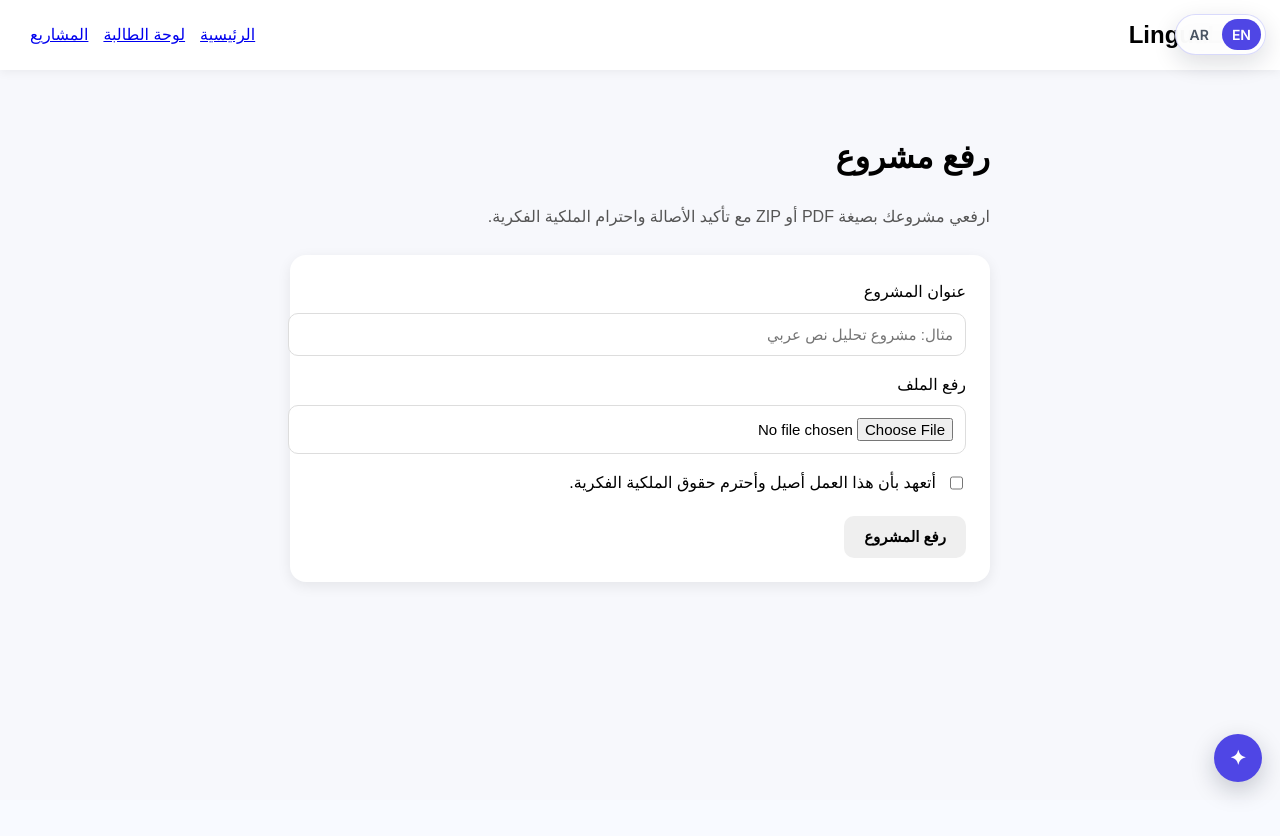
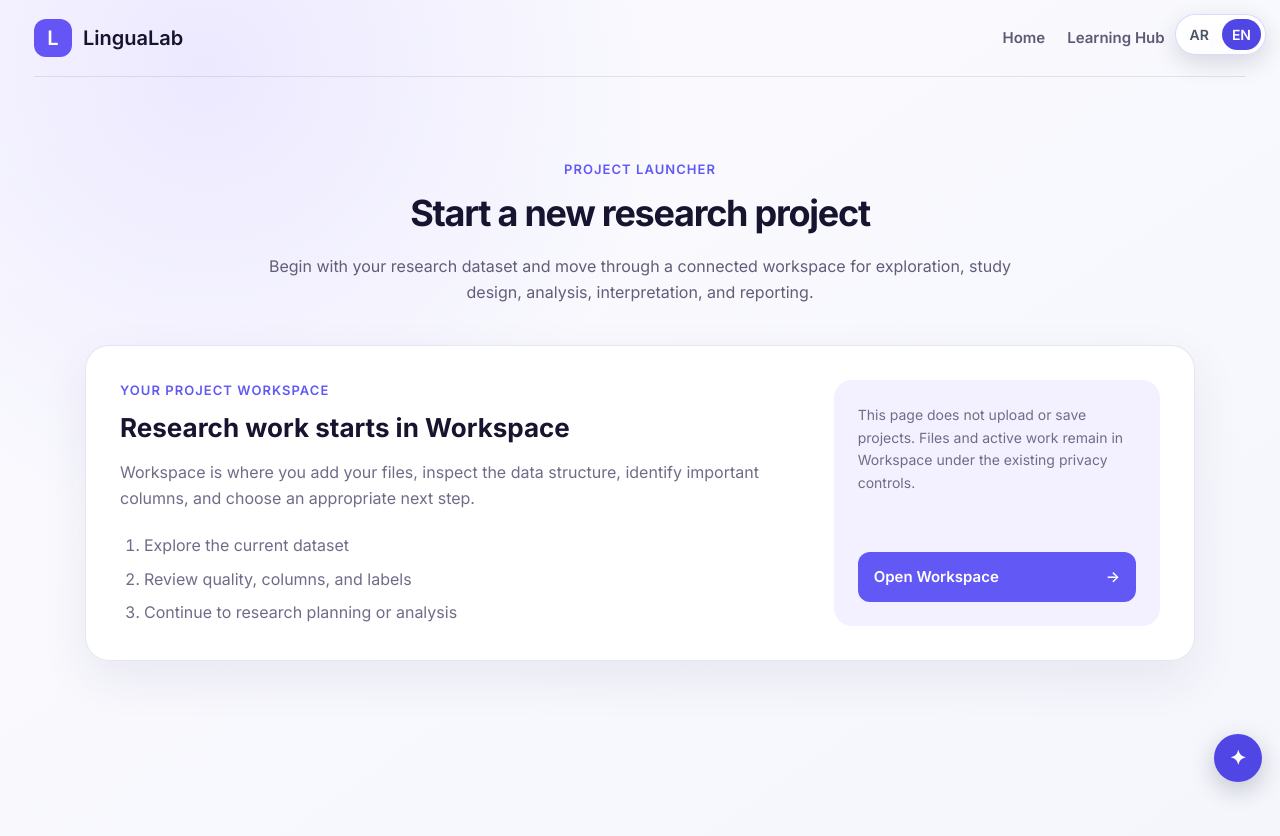
Before and after one commit to humanaixlab/lingualab, a Next.js app: page /projects in a window 1280 px wide. Shown: the top 836 px of the page. Before the commit the page ends 800 px from the top, so only its background shows below. Built offline with nearby package versions, Linux system fonts and the light colour scheme.

Commit message:
refactor: align learn and projects with research workspace

```diff
--- a/pages/profile.js
+++ b/pages/profile.js
@@ -24,7 +24,7 @@ export default function Profile() {
 
         <div style={{ display: "flex", gap: "15px" }}>
           <Link href="/">الرئيسية</Link>
-          <Link href="/student-dashboard">لوحة الطالبة</Link>
+          <Link href="/student-dashboard">مركز التعلّم</Link>
           <Link href="/projects">المشاريع</Link>
           <Link href="/profile">الملف الشخصي</Link>
         </div>
--- a/pages/projects.js
+++ b/pages/projects.js
@@ -1,97 +1,77 @@
+import Head from "next/head";
 import Link from "next/link";
+import { useLanguage } from "../components/LanguageProvider";
+import styles from "../styles/Projects.module.css";
+
+const COPY = {
+  en: {
+    pageTitle: "Projects | LinguaLab",
+    home: "Home",
+    learn: "Learning Hub",
+    projects: "Projects",
+    eyebrow: "PROJECT LAUNCHER",
+    title: "Start a new research project",
+    lead: "Begin with your research dataset and move through a connected workspace for exploration, study design, analysis, interpretation, and reporting.",
+    workspaceLabel: "YOUR PROJECT WORKSPACE",
+    workspaceTitle: "Research work starts in Workspace",
+    workspaceText: "Workspace is where you add your files, inspect the data structure, identify important columns, and choose an appropriate next step.",
+    steps: ["Explore the current dataset", "Review quality, columns, and labels", "Continue to research planning or analysis"],
+    note: "This page does not upload or save projects. Files and active work remain in Workspace under the existing privacy controls.",
+    action: "Open Workspace",
+  },
+  ar: {
+    pageTitle: "المشاريع | LinguaLab",
+    home: "الرئيسية",
+    learn: "مركز التعلّم",
+    projects: "المشاريع",
+    eyebrow: "بدء مشروع بحثي",
+    title: "ابدأ مشروعًا بحثيًا جديدًا",
+    lead: "ابدأ ببياناتك البحثية، وانتقل ضمن مساحة عمل مترابطة للاستكشاف وتصميم الدراسة والتحليل والتفسير وإعداد التقرير.",
+    workspaceLabel: "مساحة مشروعك",
+    workspaceTitle: "يبدأ العمل البحثي في مساحة العمل",
+    workspaceText: "مساحة العمل هي المكان المخصص لإضافة الملفات وفحص بنية البيانات وتحديد الأعمدة المهمة واختيار الخطوة التالية المناسبة.",
+    steps: ["استكشف مجموعة البيانات الحالية", "راجع الجودة والأعمدة والتصنيفات", "تابع إلى تخطيط البحث أو التحليل"],
+    note: "لا ترفع هذه الصفحة المشاريع ولا تحفظها. تبقى الملفات والعمل الفعلي داخل مساحة العمل وفق ضوابط الخصوصية الحالية.",
+    action: "افتح مساحة العمل",
+  },
+};
 
 export default function Projects() {
+  const { language } = useLanguage();
+  const copy = COPY[language === "ar" ? "ar" : "en"];
+
   return (
-    <div
-      style={{
-        fontFamily: "Arial",
-        direction: "rtl",
-        background: "#f7f8fc",
-        minHeight: "100vh"
-      }}
-    >
-      <div
-        style={{
-          background: "#fff",
-          padding: "16px 30px",
-          boxShadow: "0 2px 10px rgba(0,0,0,0.06)",
-          display: "flex",
-          justifyContent: "space-between",
-          alignItems: "center"
-        }}
-      >
-        <h2 style={{ margin: 0 }}>LinguaLab</h2>
+    <main className={styles.page}>
+      <Head><title>{copy.pageTitle}</title></Head>
 
-        <div style={{ display: "flex", gap: "15px" }}>
-          <Link href="/">الرئيسية</Link>
-          <Link href="/student-dashboard">لوحة الطالبة</Link>
-          <Link href="/projects">المشاريع</Link>
+      <nav className={styles.nav} aria-label={language === "ar" ? "التنقل الرئيسي" : "Primary navigation"}>
+        <Link href="/" className={styles.brand}><span className={styles.brandMark}>L</span><span>LinguaLab</span></Link>
+        <div className={styles.navLinks}>
+          <Link href="/">{copy.home}</Link>
+          <Link href="/student-dashboard">{copy.learn}</Link>
+          <Link href="/projects" aria-current="page">{copy.projects}</Link>
         </div>
-      </div>
+      </nav>
 
-      <div style={{ padding: "40px", maxWidth: "700px", margin: "0 auto" }}>
-        <h1>رفع مشروع</h1>
-        <p style={{ color: "#555", marginBottom: "25px" }}>
-          ارفعي مشروعك بصيغة PDF أو ZIP مع تأكيد الأصالة واحترام الملكية الفكرية.
-        </p>
+      <section className={styles.hero}>
+        <p className={styles.eyebrow}>{copy.eyebrow}</p>
+        <h1>{copy.title}</h1>
+        <p className={styles.lead}>{copy.lead}</p>
+      </section>
 
-        <div
-          style={{
-            background: "#fff",
-            padding: "24px",
-            borderRadius: "16px",
-            boxShadow: "0 4px 14px rgba(0,0,0,0.08)"
-          }}
-        >
-          <label style={{ display: "block", marginBottom: "8px" }}>
-            عنوان المشروع
-          </label>
-          <input
-            type="text"
-            placeholder="مثال: مشروع تحليل نص عربي"
-            style={{
-              width: "100%",
-              padding: "12px",
-              marginBottom: "16px",
-              borderRadius: "10px",
-              border: "1px solid #ddd"
-            }}
-          />
+      <section className={styles.launcher} aria-labelledby="project-workspace-title">
+        <div className={styles.launcherCopy}>
+          <p className={styles.eyebrow}>{copy.workspaceLabel}</p>
+          <h2 id="project-workspace-title">{copy.workspaceTitle}</h2>
+          <p>{copy.workspaceText}</p>
+          <ol>{copy.steps.map((step) => <li key={step} dir="auto">{step}</li>)}</ol>
+        </div>
 
-          <label style={{ display: "block", marginBottom: "8px" }}>
-            رفع الملف
-          </label>
-          <input
-            type="file"
-            style={{
-              width: "100%",
-              padding: "12px",
-              marginBottom: "16px",
-              borderRadius: "10px",
-              border: "1px solid #ddd",
-              background: "#fff"
-            }}
-          />
-
-          <label style={{ display: "flex", gap: "10px", marginBottom: "20px" }}>
-            <input type="checkbox" />
-            <span>
-              أتعهد بأن هذا العمل أصيل وأحترم حقوق الملكية الفكرية.
-            </span>
-          </label>
-
-          <button
-            style={{
-              padding: "12px 20px",
-              border: "none",
-              borderRadius: "10px",
-              cursor: "pointer"
-            }}
-          >
-            رفع المشروع
-          </button>
+        <div className={styles.actionPanel}>
+          <p>{copy.note}</p>
+          <Link href="/workspace" className={styles.primaryAction}>{copy.action}<span aria-hidden="true">→</span></Link>
         </div>
-      </div>
-    </div>
+      </section>
+    </main>
   );
 }
--- a/pages/student-dashboard.js
+++ b/pages/student-dashboard.js
@@ -1,4 +1,5 @@
 import Link from "next/link";
+import Head from "next/head";
 import { useEffect, useMemo, useState } from "react";
 import { useLanguage } from "../components/LanguageProvider";
 
@@ -99,6 +100,7 @@ export default function LearningHubPage() {
 
   return (
     <main style={styles.page}>
+      <Head><title>{t("learning.title")} | LinguaLab</title></Head>
       <div style={styles.container}>
         <nav style={styles.nav}>
           <Link href="/" style={styles.brand}>
--- /dev/null
+++ b/styles/Projects.module.css
@@ -0,0 +1,148 @@
+.page {
+  min-height: 100vh;
+  padding: 0 34px 72px;
+  background: radial-gradient(circle at 16% 8%, #ece9ff 0, transparent 34%), linear-gradient(145deg, #fbfbff, #f5f6fc);
+  color: #17142f;
+  font-family: var(--font-ui);
+}
+
+.nav {
+  min-height: 76px;
+  display: flex;
+  align-items: center;
+  justify-content: space-between;
+  gap: 24px;
+  border-bottom: 1px solid rgba(23, 20, 47, 0.1);
+}
+
+.brand {
+  display: inline-flex;
+  align-items: center;
+  gap: 11px;
+  color: inherit;
+  font-size: 20px;
+  font-weight: 700;
+  text-decoration: none;
+}
+
+.brandMark {
+  width: 38px;
+  height: 38px;
+  display: grid;
+  place-items: center;
+  border-radius: 12px;
+  background: #6554f6;
+  color: #fff;
+}
+
+.navLinks {
+  display: flex;
+  flex-wrap: wrap;
+  gap: 22px;
+  font-size: var(--text-nav);
+  font-weight: 600;
+}
+
+.navLinks a { color: #5f5976; text-decoration: none; }
+.navLinks a[aria-current="page"] { color: #5148d9; }
+
+.hero {
+  max-width: 920px;
+  margin: 0 auto;
+  padding: 82px 0 40px;
+  text-align: center;
+}
+
+.eyebrow {
+  margin: 0 0 12px;
+  color: #6258f5;
+  font-size: var(--text-meta);
+  font-weight: 600;
+  letter-spacing: var(--tracking-overline);
+}
+
+.hero h1 {
+  margin: 0;
+  font-size: var(--text-page);
+  line-height: var(--leading-heading);
+  letter-spacing: var(--tracking-heading);
+}
+
+.lead {
+  max-width: 760px;
+  margin: 20px auto 0;
+  color: #625d78;
+  font-size: var(--text-body);
+  line-height: var(--leading-body);
+}
+
+.launcher {
+  width: min(1040px, 100%);
+  margin: 0 auto;
+  padding: 34px;
+  display: grid;
+  grid-template-columns: minmax(0, 1.35fr) minmax(280px, 0.65fr);
+  gap: 36px;
+  border: 1px solid rgba(73, 67, 137, 0.13);
+  border-radius: 24px;
+  background: rgba(255, 255, 255, 0.94);
+  box-shadow: 0 18px 48px rgba(45, 42, 96, 0.08);
+}
+
+.launcher h2 {
+  margin: 0 0 12px;
+  font-size: var(--text-section);
+  line-height: var(--leading-heading);
+}
+
+.launcherCopy > p:last-of-type,
+.launcher li,
+.actionPanel p {
+  color: #706c88;
+  font-size: var(--text-body);
+  line-height: var(--leading-body);
+}
+
+.launcher ol { margin: 22px 0 0; padding-inline-start: 24px; }
+.launcher li + li { margin-top: 8px; }
+
+.actionPanel {
+  padding: 24px;
+  display: flex;
+  flex-direction: column;
+  justify-content: space-between;
+  gap: 24px;
+  border-radius: 18px;
+  background: #f3f1ff;
+}
+
+.actionPanel p { margin: 0; font-size: var(--text-helper); }
+
+.primaryAction {
+  display: inline-flex;
+  align-items: center;
+  justify-content: space-between;
+  gap: 12px;
+  padding: 13px 16px;
+  border-radius: 12px;
+  background: #6258f5;
+  color: #fff;
+  font-size: var(--text-button);
+  font-weight: 600;
+  text-decoration: none;
+}
+
+.primaryAction:hover { background: #5148d9; }
+.primaryAction:focus-visible,
+.nav a:focus-visible { outline: 3px solid rgba(65, 111, 233, 0.34); outline-offset: 3px; }
+
+:global(html[lang="ar"]) .page,
+:global(html[lang="ar"]) .page * { letter-spacing: 0; }
+
+@media (max-width: 760px) {
+  .page { padding: 0 18px 48px; }
+  .nav { align-items: flex-start; padding: 18px 0; }
+  .navLinks { justify-content: flex-end; gap: 12px; }
+  .hero { padding: 54px 0 30px; text-align: start; }
+  .launcher { grid-template-columns: 1fr; gap: 22px; padding: 23px; }
+}
```
Also changed, not shown: 1 other file (tests, documents, lock files or other folders).
